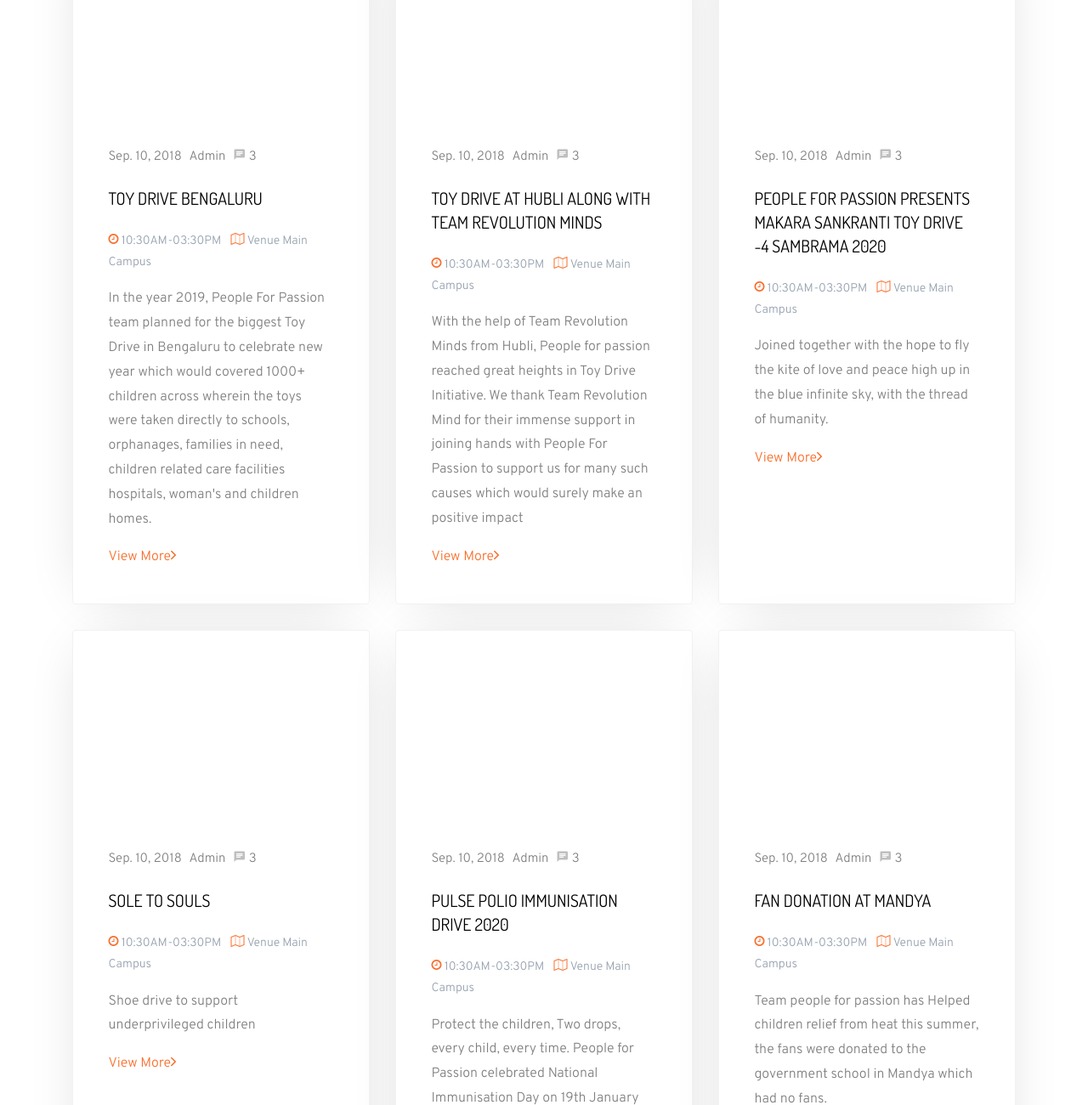
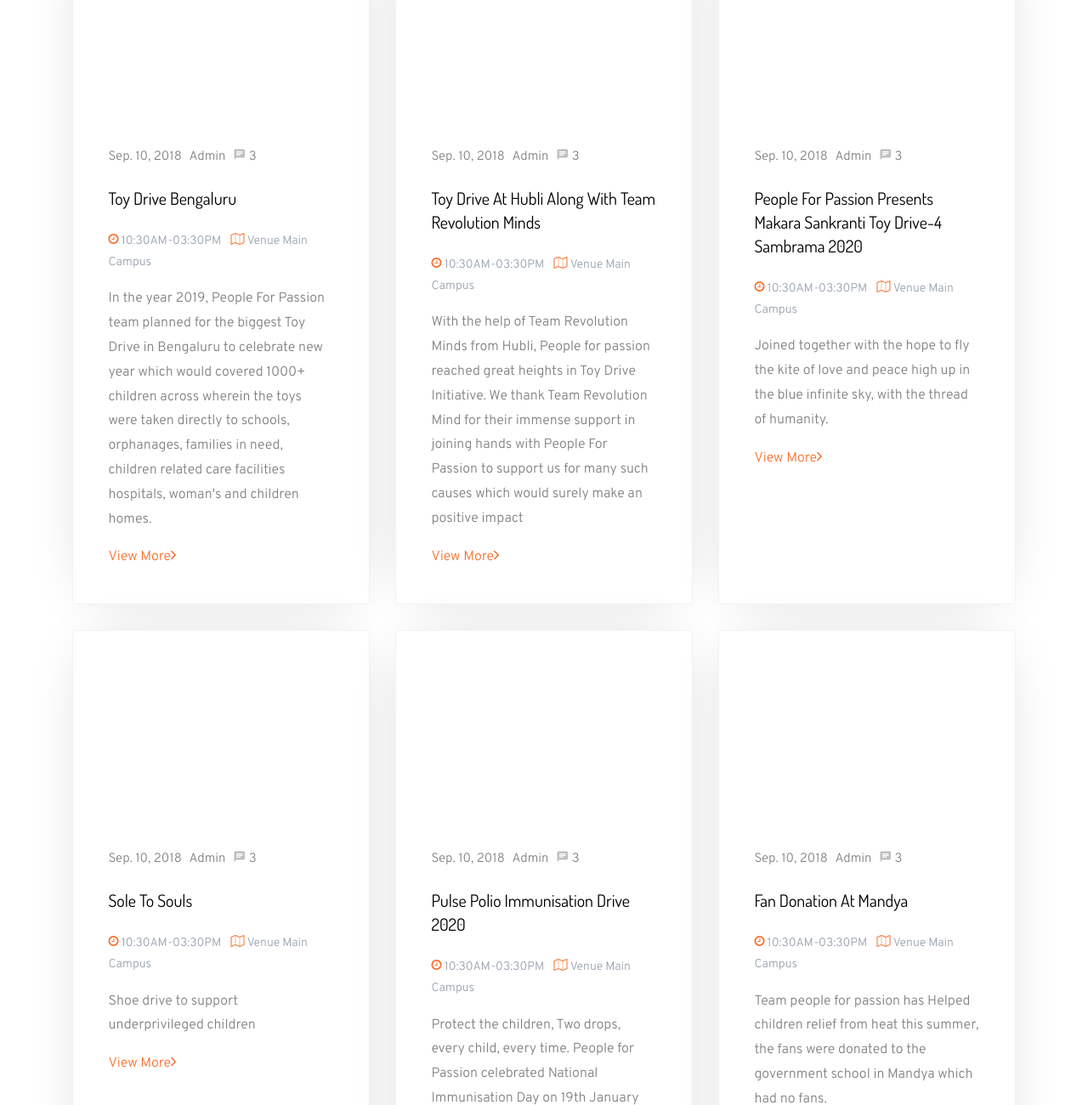
Before and after one commit to mt26/PeopleforPassion, a plain HTML site: page event.html in a window 1280 px wide. Shown: the part 897-2197 px from the top of the page at 85% size. Drawn offline with Linux system fonts and the light colour scheme; some packages are replaced by stand-ins of ours; no server answers; files whose address does not match are found by name.

Commit message:
Update event.html

```diff
--- a/event.html
+++ b/event.html
@@ -78,7 +78,7 @@
                   <div><a href="#">Admin</a></div>
                   <div><a href="#" class="meta-chat"><span class="icon-chat"></span> 3</a></div>
                 </div>
-                <h3 class="heading mb-4"><a href="#">TOY DRIVE BENGALURU</a></h3>
+                <h3 class="heading mb-4"><a href="#">Toy Drive Bengaluru</a></h3>
                 <p class="time-loc"><span class="mr-2"><i class="icon-clock-o"></i> 10:30AM-03:30PM</span> <span><i class="icon-map-o"></i> Venue Main Campus</span></p>
                 <p>In the year 2019, People For Passion team planned for the biggest Toy Drive in Bengaluru to celebrate new year which would covered 1000+ children across wherein the toys were taken directly to schools, orphanages, families in need, children related care facilities hospitals, woman's and children homes. </p>
                 <p><a href="event.html">View More<i class="ion-ios-arrow-forward"></i></a></p>
@@ -95,7 +95,7 @@
                   <div><a href="#">Admin</a></div>
                   <div><a href="#" class="meta-chat"><span class="icon-chat"></span> 3</a></div>
                 </div>
-                <h3 class="heading mb-4"><a href="#">TOY DRIVE AT HUBLI ALONG WITH TEAM REVOLUTION MINDS</a></h3>
+                <h3 class="heading mb-4"><a href="#">Toy Drive At Hubli Along With Team Revolution Minds</a></h3>
                 <p class="time-loc"><span class="mr-2"><i class="icon-clock-o"></i> 10:30AM-03:30PM</span> <span><i class="icon-map-o"></i> Venue Main Campus</span></p>
                 <p>With the help of Team Revolution Minds from Hubli, People for passion reached great heights in Toy Drive Initiative. We thank Team Revolution Mind for their immense support in joining hands with People For Passion to support us for many such causes which would surely make an positive impact</p>
                 <p><a href="event.html">View More<i class="ion-ios-arrow-forward"></i></a></p>
@@ -112,7 +112,7 @@
                   <div><a href="#">Admin</a></div>
                   <div><a href="#" class="meta-chat"><span class="icon-chat"></span> 3</a></div>
                 </div>
-                <h3 class="heading mb-4"><a href="#">PEOPLE FOR PASSION PRESENTS MAKARA SANKRANTI TOY DRIVE -4 SAMBRAMA 2020</a></h3>
+                <h3 class="heading mb-4"><a href="#">People For Passion Presents Makara Sankranti Toy Drive-4 Sambrama 2020</a></h3>
                 <p class="time-loc"><span class="mr-2"><i class="icon-clock-o"></i> 10:30AM-03:30PM</span> <span><i class="icon-map-o"></i> Venue Main Campus</span></p>
                 <p> Joined together with the hope to fly the kite of love and peace high up in the blue infinite sky, with the thread of humanity.</p>
                 <p><a href="event.html">View More<i class="ion-ios-arrow-forward"></i></a></p>
@@ -129,7 +129,7 @@
                   <div><a href="#">Admin</a></div>
                   <div><a href="#" class="meta-chat"><span class="icon-chat"></span> 3</a></div>
                 </div>
-                <h3 class="heading mb-4"><a href="#">SOLE TO SOULS</a></h3>
+                <h3 class="heading mb-4"><a href="#">Sole To Souls</a></h3>
                 <p class="time-loc"><span class="mr-2"><i class="icon-clock-o"></i> 10:30AM-03:30PM</span> <span><i class="icon-map-o"></i> Venue Main Campus</span></p>
                 <p>Shoe drive to support underprivileged children</p>
                 <p><a href="event.html">View More<i class="ion-ios-arrow-forward"></i></a></p>
@@ -146,7 +146,7 @@
                   <div><a href="#">Admin</a></div>
                   <div><a href="#" class="meta-chat"><span class="icon-chat"></span> 3</a></div>
                 </div>
-                <h3 class="heading mb-4"><a href="#">PULSE POLIO IMMUNISATION DRIVE 2020</a></h3>
+                <h3 class="heading mb-4"><a href="#">Pulse Polio Immunisation Drive 2020</a></h3>
                 <p class="time-loc"><span class="mr-2"><i class="icon-clock-o"></i> 10:30AM-03:30PM</span> <span><i class="icon-map-o"></i> Venue Main Campus</span></p>
                 <p>Protect the children, Two drops, every child, every time. People for Passion celebrated National Immunisation Day on 19th January 2020 with a motto to immunise every child  who is below 5 years and keep India Polio Free. </p>
                 <p><a href="event.html">View More<i class="ion-ios-arrow-forward"></i></a></p>
@@ -163,7 +163,7 @@
                   <div><a href="#">Admin</a></div>
                   <div><a href="#" class="meta-chat"><span class="icon-chat"></span> 3</a></div>
                 </div>
-                <h3 class="heading mb-4"><a href="#">FAN DONATION AT MANDYA</a></h3>
+                <h3 class="heading mb-4"><a href="#">Fan Donation At Mandya</a></h3>
                 <p class="time-loc"><span class="mr-2"><i class="icon-clock-o"></i> 10:30AM-03:30PM</span> <span><i class="icon-map-o"></i> Venue Main Campus</span></p>
                 <p>Team people for passion has Helped children relief from heat this summer, the fans were donated to the government school in Mandya which had no fans.</p>
                 <p><a href="event.html">View More<i class="ion-ios-arrow-forward"></i></a></p>
```
